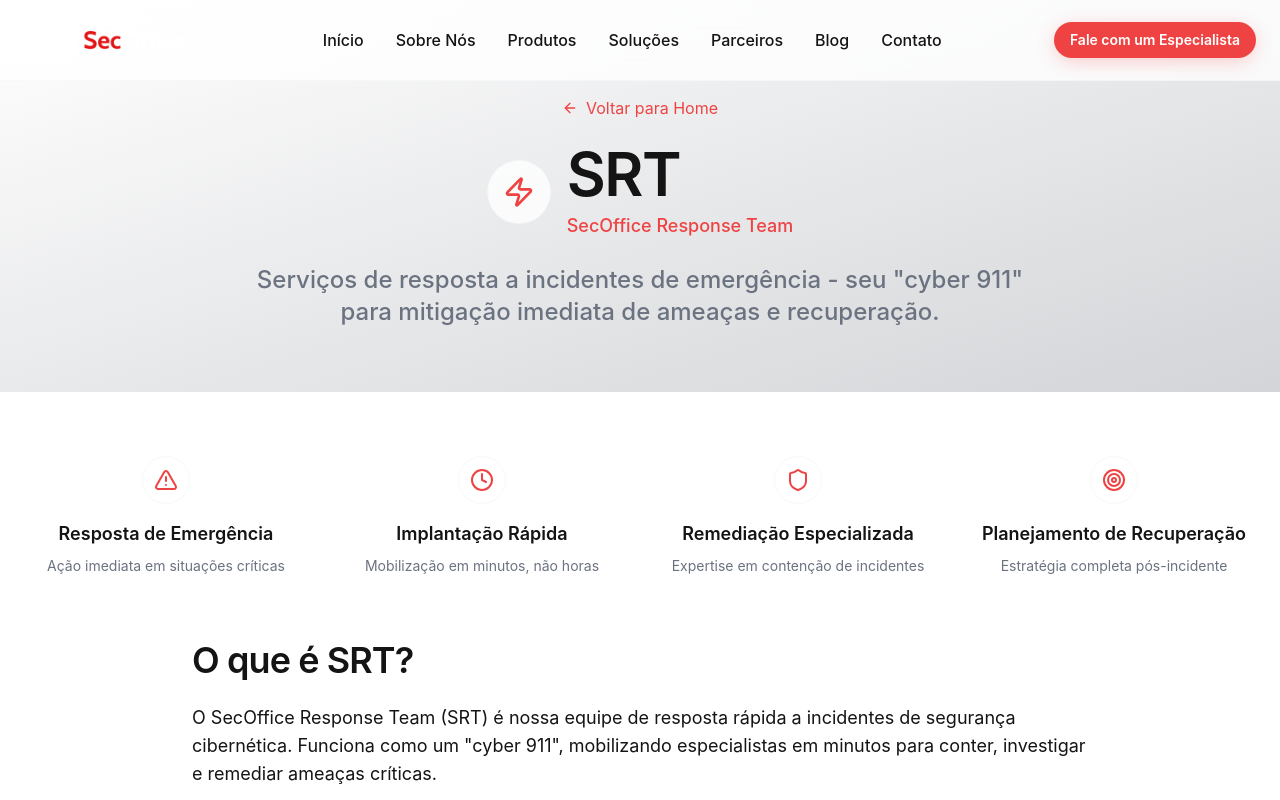
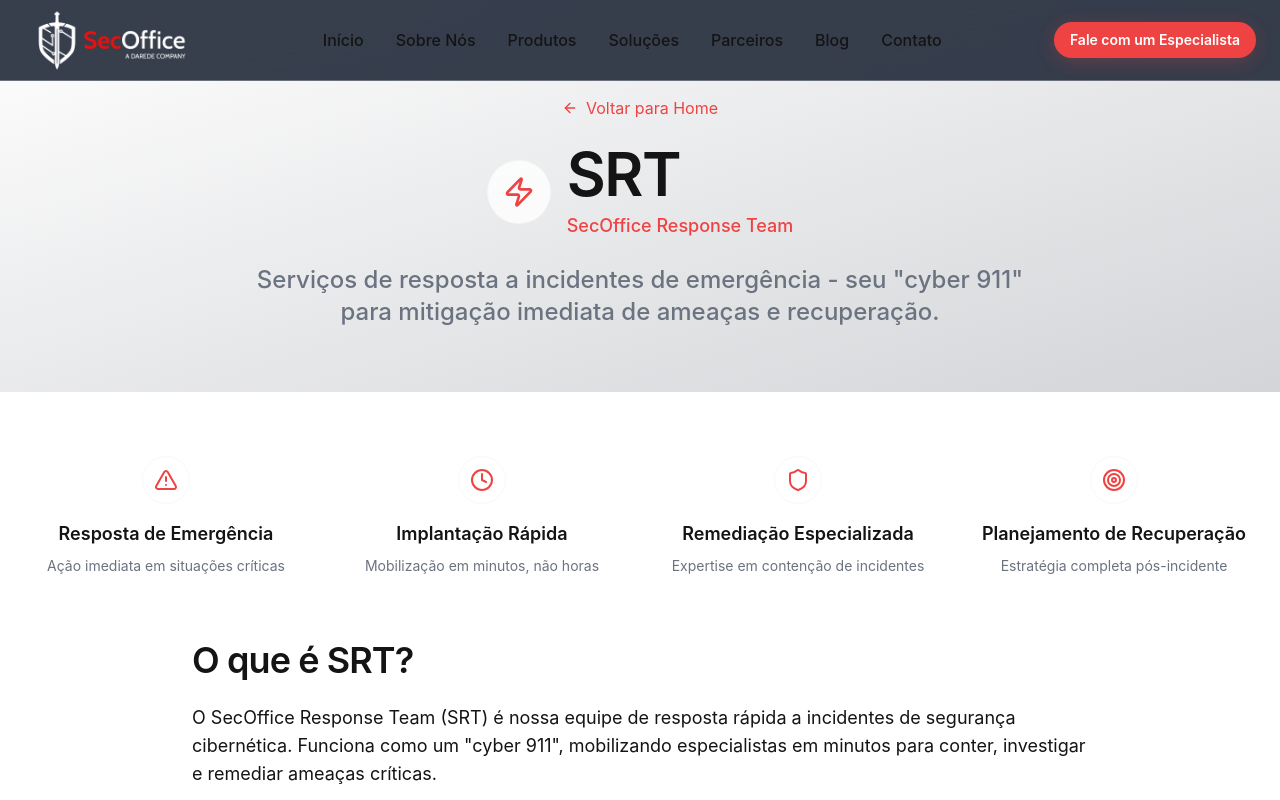
Before and after one commit to weberton-wb/secoffice-institucional-prod, a React (Vite) app: page /SRT in a window 1280 px wide. Shown: the top 800 px of the page. Built offline with nearby package versions, Linux system fonts and the light colour scheme; the HTML template or start-up script is replaced by a standard one; a web font is replaced by a local one.

Commit message:
Refactor: Darken navigation bar

```diff
--- a/src/index.css
+++ b/src/index.css
@@ -311,7 +311,7 @@
   /* Navigation Blur */
   .nav-blur {
     backdrop-filter: blur(20px) saturate(180%);
-    background-color: hsl(var(--background) / 0.8);
+    background-color: hsl(var(--brand-gray-dark) / 0.9);
     border-bottom: 1px solid hsl(var(--border) / 0.3);
   }
 }
```
